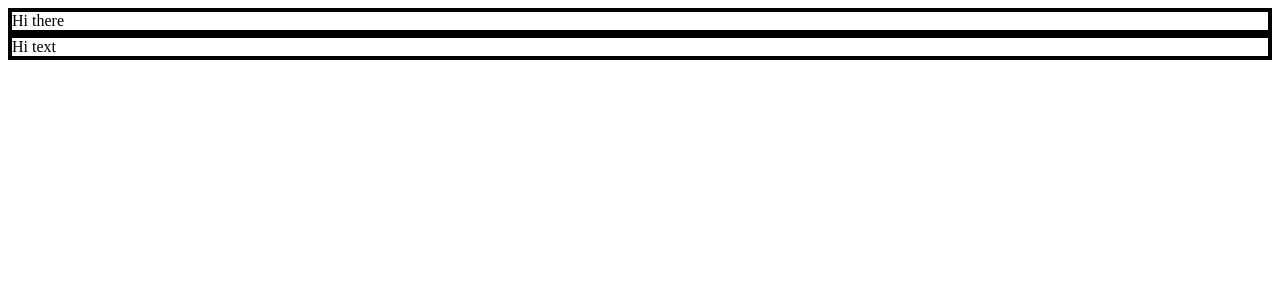
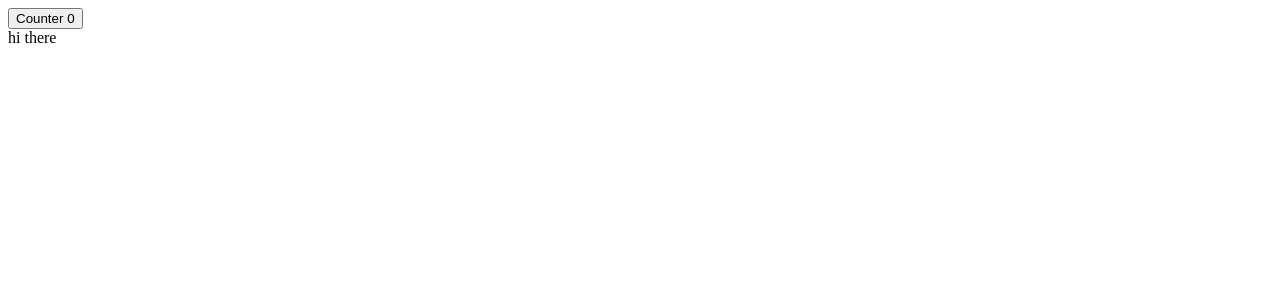
Before and after one commit to durpintm/react-experiments, a React (Vite) app: page / in a window 1280 px wide. Shown: the top 300 px of the page. Built offline with nearby package versions, Linux system fonts and the light colour scheme.

Commit message:
useCallback and memo introduction

```diff
--- a/src/App.jsx
+++ b/src/App.jsx
@@ -1,5 +1,8 @@
 // import { useState } from "react";
+import { useState } from "react";
 import "./App.css";
+import { memo } from "react";
+import { useCallback } from "react";
 
 // function App() {
 // When title which is a state variable changes the component re-renders
@@ -28,7 +31,7 @@ import "./App.css";
 //   );
 // }
 
-// // eslint-disable-next-line react/prop-types
+// eslint-disable-next-line react/prop-types
 // function Header({ title }) {
 //   return (
 //     <>
@@ -38,29 +41,64 @@ import "./App.css";
 // }
 
 // Wrapper Component
-const App = () => {
-  return (
-    <div>
-      {/* <CardWrapper innerComponent={<TextComponent />} /> */}
-      <CardWrapper>Hi there</CardWrapper>
-      <CardWrapper>
-        <TextComponent />
-      </CardWrapper>
-    </div>
-  );
-};
+// const App = () => {
+//   return (
+//     <div>
+//       {/* <CardWrapper innerComponent={<TextComponent />} /> */}
+//       <CardWrapper>Hi there</CardWrapper>
+//       <CardWrapper>
+//         <TextComponent />
+//       </CardWrapper>
+//     </div>
+//   );
+// };
 
-function TextComponent() {
-  return <div>Hi text</div>;
-}
+// function TextComponent() {
+//   return <div>Hi text</div>;
+// }
 
 // eslint-disable-next-line react/prop-types
-function CardWrapper({ children }) {
+// function CardWrapper({ children }) {
+//   return (
+//     <div>
+//       <div style={{ border: "4px solid black" }}>{children}</div>
+//     </div>
+//   );
+// }
+var a = 1;
+
+function App() {
+  const [counter, setCounter] = useState(0);
+
+  //useCallback
+  a = useCallback(() => {
+    console.log("Hi world!");
+  }, []);
+
   return (
-    <div>
-      <div style={{ border: "4px solid black" }}>{children}</div>
-    </div>
+    <>
+      <div>
+        <button
+          onClick={() => {
+            setCounter(counter + 1);
+          }}
+        >
+          Counter {counter}
+        </button>
+        <Demo a={a} />
+      </div>
+    </>
   );
 }
 
+// eslint-disable-next-line react/display-name, react/prop-types
+const Demo = memo(function ({ a }) {
+  console.log("rerender");
+  return (
+    <div>
+      <div>hi there</div>
+    </div>
+  );
+});
+
 export default App;
```
